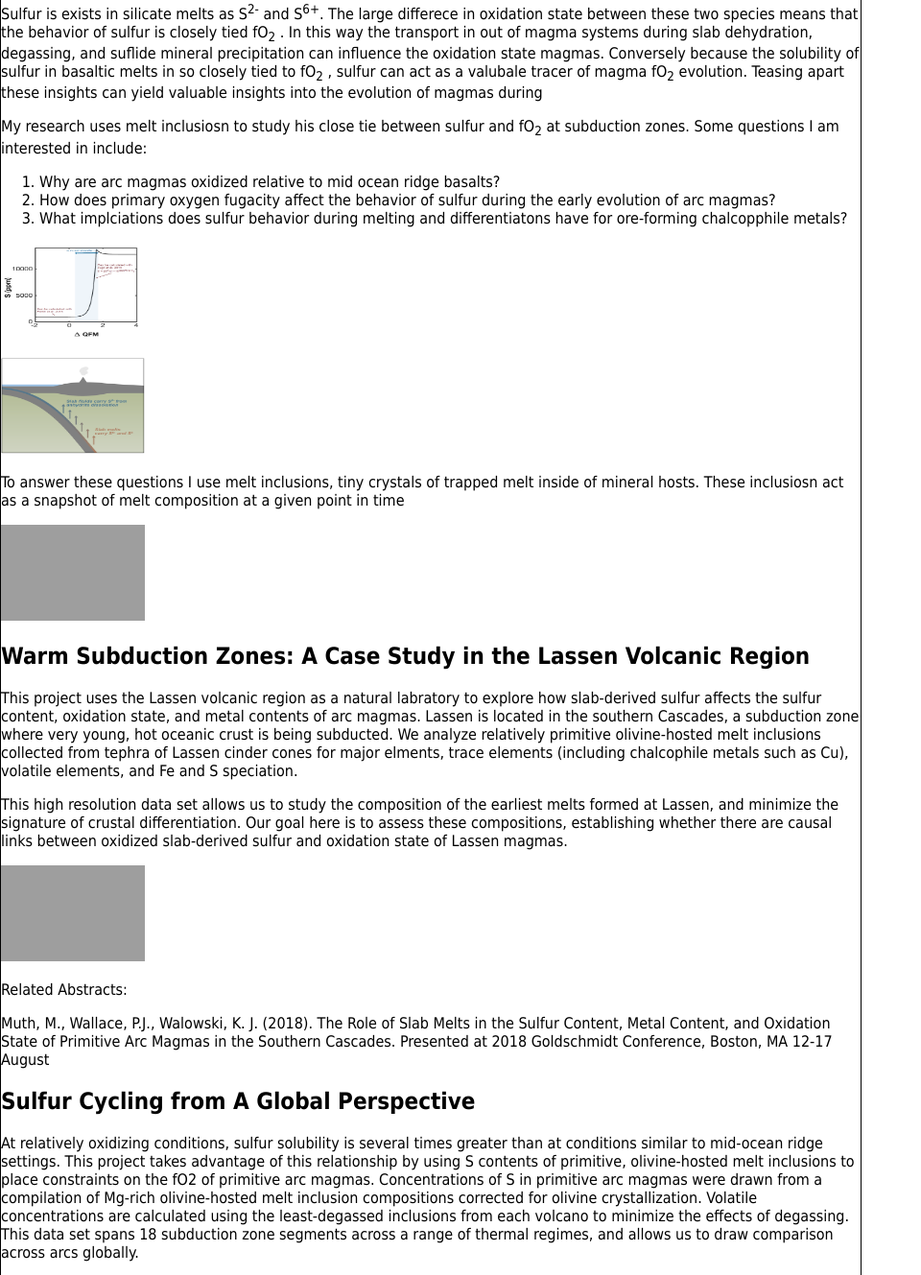
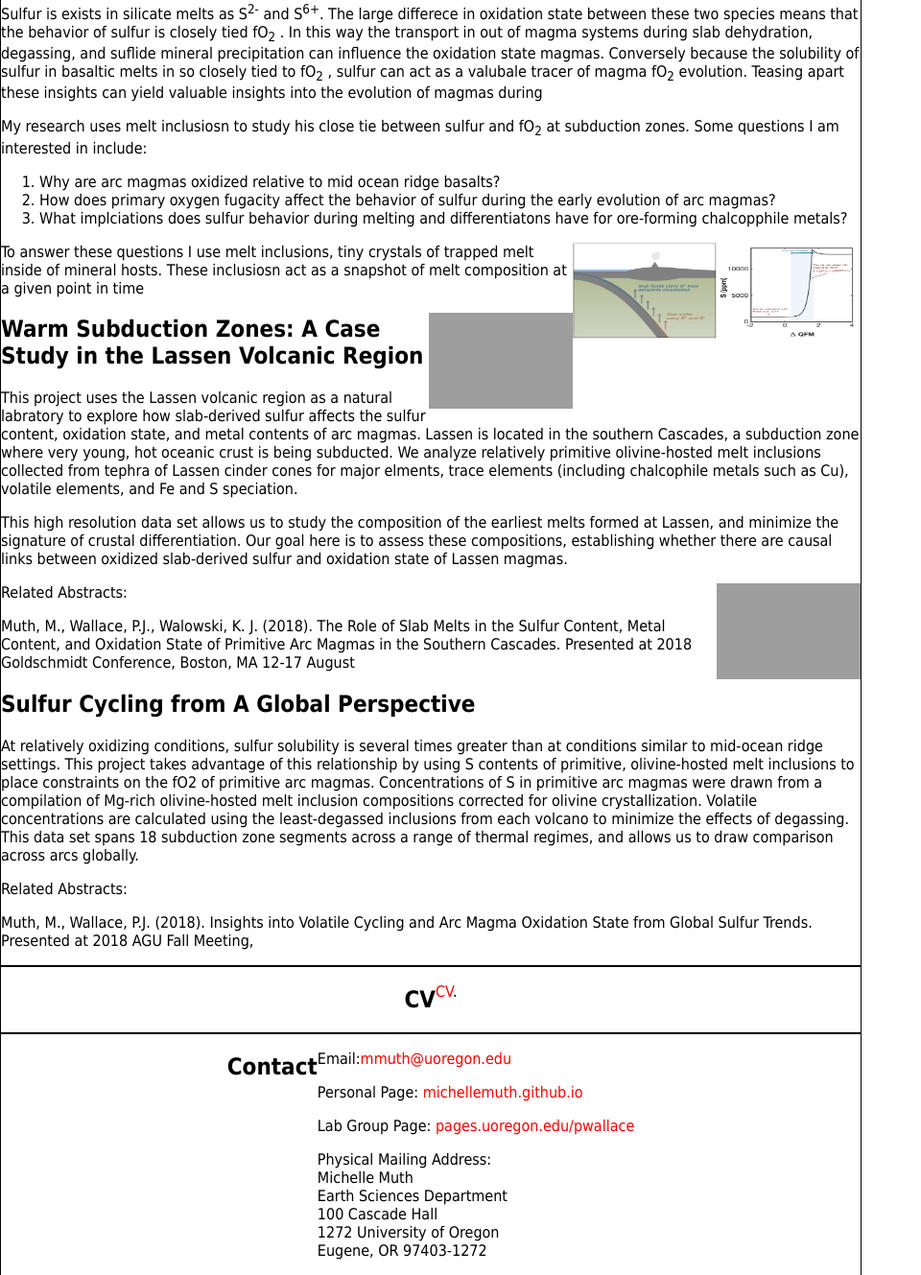
Before and after one commit to MichelleMuth/michellemuth.github.io, a PHP site: page / in a window 1280 px wide. Shown: the part 416-1745 px from the top of the page at 96% size, without its empty margins (0-960 px from the left). Run offline with PHP 8.4, Linux system fonts and the light colour scheme; grey boxes are pictures that could not be loaded.

Commit message:
Update style.css

```diff
--- a/style.css
+++ b/style.css
@@ -52,6 +52,9 @@ a:active {
   background-color:  #d9d9d9;
 }
 
+img {
+  float: right;
+}
 footer {
     text-align: center;
     padding: 50px;
```
